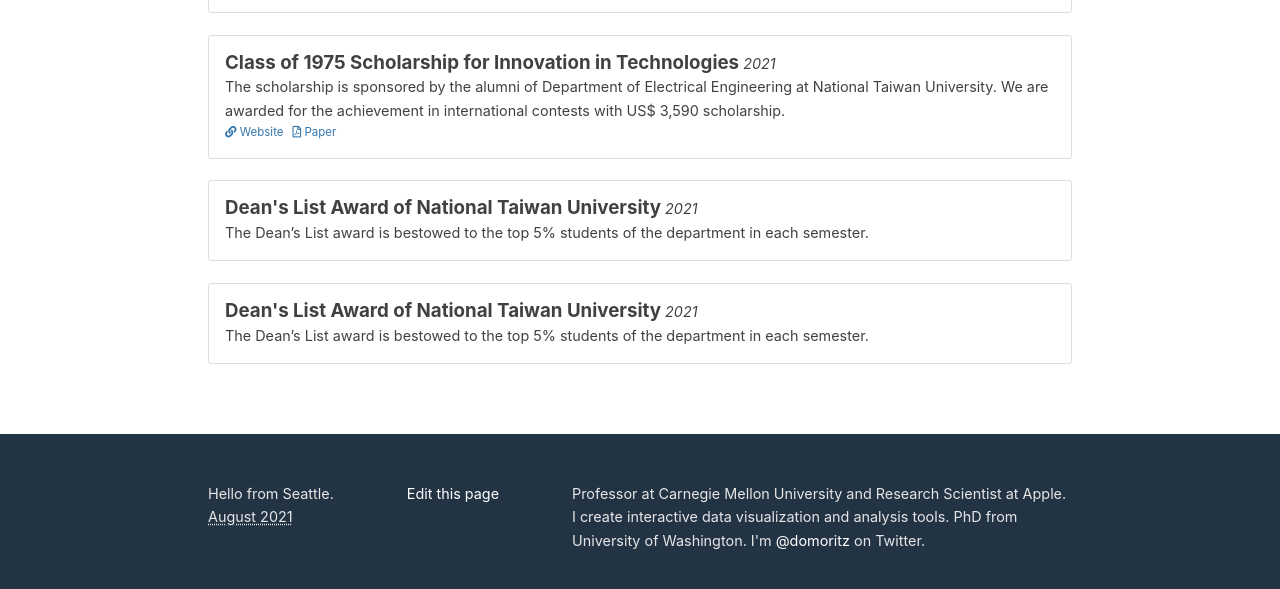
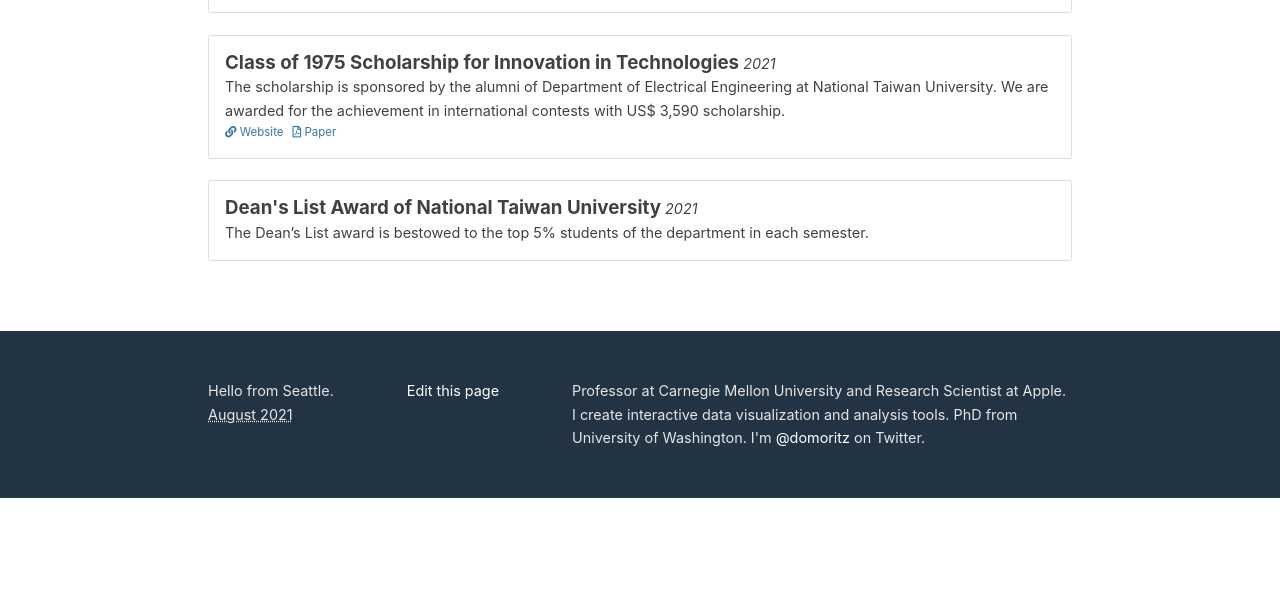
Before and after one commit to Shih-Ming/mypage, a Jekyll site: the page built from index.md, in a window 1280 px wide and 900 px high, scrolled down 1521 px, cut to the strip 299-888 px from the top of the window. Built offline with Jekyll 4.4.1, drawn with Linux system fonts in a browser that asks for light colours; after the commit the page ends 2318 px from its top, so only the background shows below that.

Commit message:
award information

```diff
--- a/_data/awards.yml
+++ b/_data/awards.yml
@@ -32,7 +32,3 @@ related academic activities. We are awarded US$ 3,300 scholarship at the banquet
 - title: Dean's List Award of National Taiwan University
   year: 2021
   description: "The Dean's List award is bestowed to the top 5% students of the department in each semester."
-
-- title: Dean's List Award of National Taiwan University
-  year: 2021
-  description: "The Dean's List award is bestowed to the top 5% students of the department in each semester."
```
